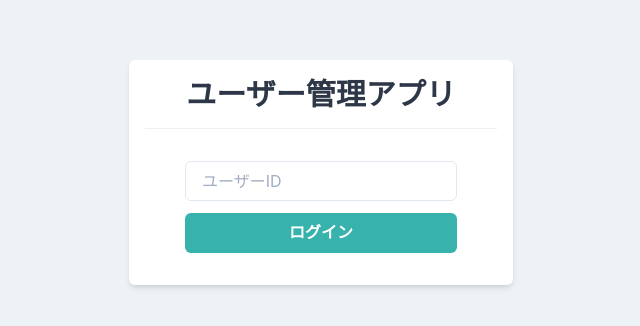
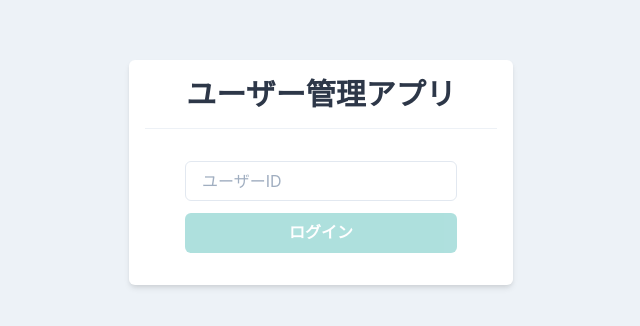
Before and after one commit to HamazakiHisanori/react-my-app, a React (Create React App) app: page / in a window 1280 px wide. Shown: the part 228-554 px from the top of the page, without its empty margins (319-959 px from the left). Built offline with nearby package versions, Linux system fonts and the light colour scheme.

Commit message:
Login function create

```diff
--- a/package.json
+++ b/package.json
@@ -11,6 +11,7 @@
     "@testing-library/react": "^11.1.0",
     "@testing-library/user-event": "^12.1.10",
     "@types/react-router-dom": "^5.1.8",
+    "axios": "^0.21.1",
     "framer-motion": "^4.1.17",
     "react": "^17.0.2",
     "react-dom": "^17.0.2",
--- a/src/components/atoms/button/PrimaryButton.tsx
+++ b/src/components/atoms/button/PrimaryButton.tsx
@@ -3,18 +3,24 @@
 
 type Props = {
   children: ReactNode;
+  disabled?: boolean;
+  loading?: boolean;
+  onClick: () => void;
 };
 
 
 export const PrimaryButton: VFC<Props> = memo((props) => {
 
-  const { children } = props;
+  const { children, disabled = false, loading = false, onClick } = props;
 
   return (
     <Button
       bg="teal.400"
       color="white"
       _hover={{ opacity: 0.6 }}
+      disabled={disabled || loading}
+      isLoading={loading}
+      onClick={onClick}
     >
       {children}
     </Button>
--- a/src/components/pages/Login.tsx
+++ b/src/components/pages/Login.tsx
@@ -1,10 +1,19 @@
-import { memo, VFC } from 'react';
+import { ChangeEvent, memo, useState, VFC } from 'react';
 import { Box, Divider, Flex, Heading, Stack } from '@chakra-ui/layout';
 import { Input } from '@chakra-ui/input';
 
 import { PrimaryButton } from '../atoms/button/PrimaryButton';
+import { useAuth } from '../../hooks/useAuth';
 
 export const Login: VFC = memo(() => {
+  const { login, loading } = useAuth();
+
+  const [userId, setUserId] = useState("");
+
+  const onChangeUserId = (e: ChangeEvent<HTMLInputElement>) => setUserId(e.target.value);
+
+  const onclickLogin = () => login(userId);
+
   return (
     <Flex align="center" justify="center" height="100vh">
       <Box bg="white" w="sm" padding={4} borderRadius="md" shadow="md">
@@ -13,8 +22,14 @@
         </Heading>
         <Divider my={4} />
         <Stack spacing={3} py={4} px={10}>
-          <Input placeholder="ユーザーID" />
-          <PrimaryButton>ログイン</PrimaryButton>
+          <Input placeholder="ユーザーID" value={userId} onChange={onChangeUserId} />
+          <PrimaryButton
+          disabled={userId === ""}
+          loading={loading}
+          onClick={onclickLogin}
+          >
+            ログイン
+          </PrimaryButton>
         </Stack>
       </Box>
     </Flex>
--- /dev/null
+++ b/src/hooks/useAuth.ts
@@ -0,0 +1,31 @@
+import axios from "axios";
+import { useCallback, useState } from "react"
+import { useHistory } from "react-router-dom";
+
+import { User } from "../types/api/user";
+
+export const useAuth = () => {
+  const history = useHistory();
+
+  const [loading, setLoading] = useState(false);
+
+  const login = useCallback((id: string) => {
+    setLoading(true);
+
+    axios.get<User>(`https://jsonplaceholder.typicode.com/users/${id}`)
+    .then((res) => {
+      if (res.data) {
+        history.push("/home");
+      } else {
+        alert("ユーザーが見つかりません");
+      }
+    }).catch(() => {
+      alert("ログインできません");
+    }).finally(() => {
+      setLoading(false);
+    });
+  },[history]);
+
+  return { login, loading }
+
+};
--- /dev/null
+++ b/src/types/api/user.ts
@@ -0,0 +1,23 @@
+export type User = {
+  id: number;
+  name: string;
+  username: string;
+  email: string;
+  address: {
+    street: string;
+    suite: string;
+    city: string;
+    zipcode: string;
+    geo: {
+      lat: string;
+      lng: string
+    }
+  };
+  phone: string;
+  website: string;
+  company: {
+    name: string;
+    catchPhrase: string;
+    bs: string
+  }
+};
```
Also changed, not shown: 1 other file (tests, documents, lock files or other folders).
